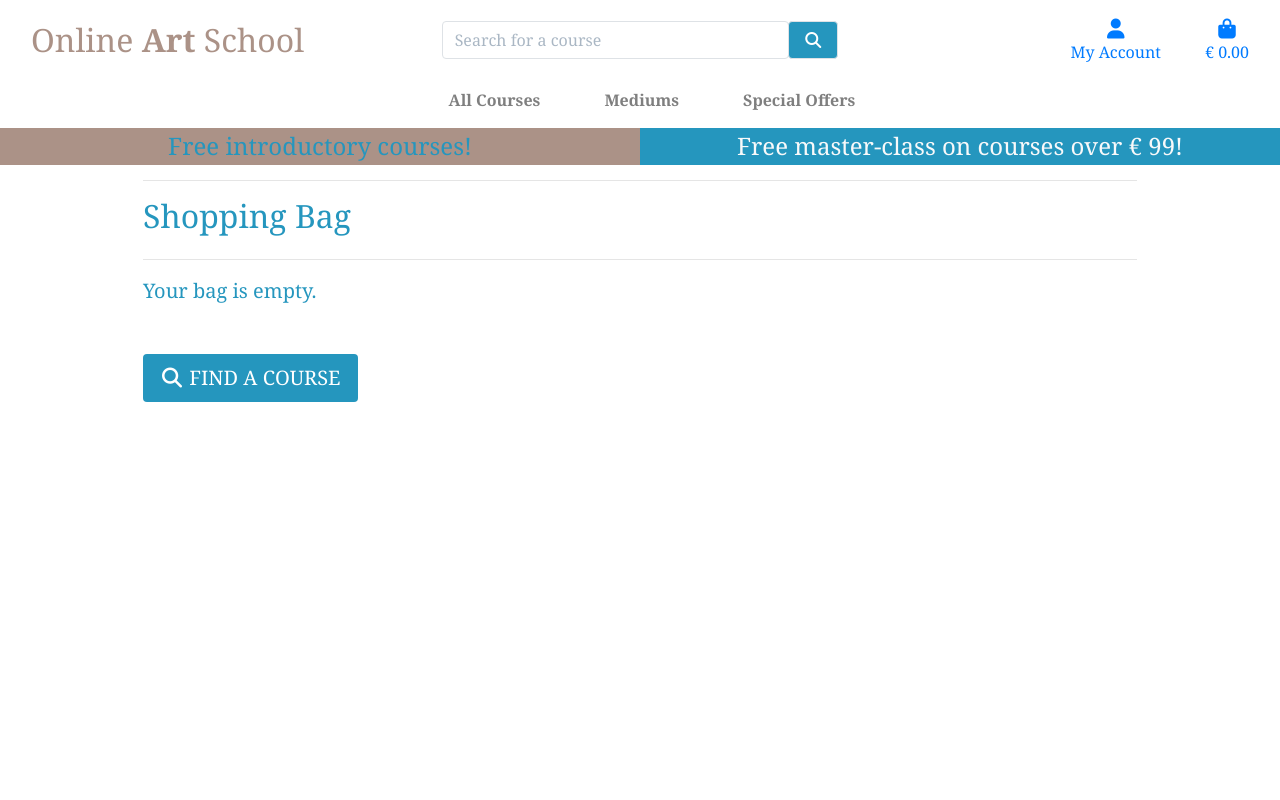
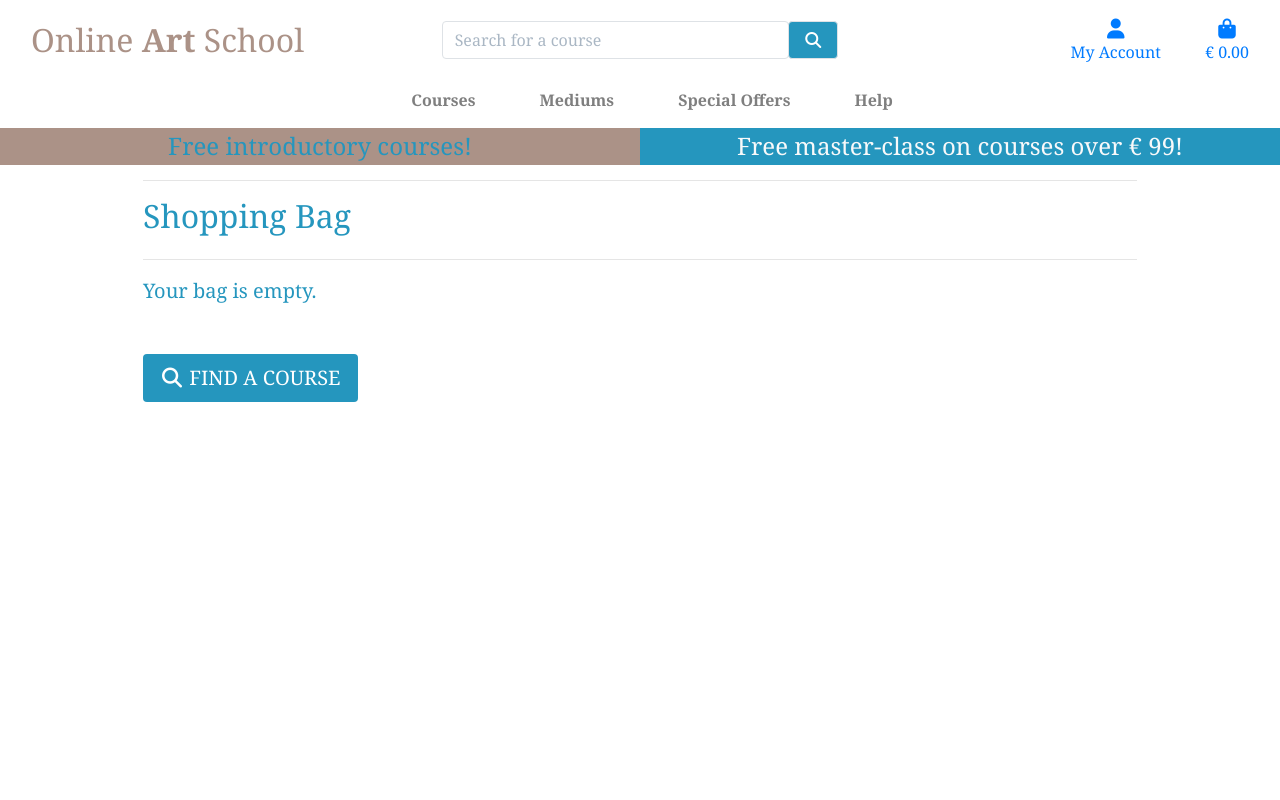
Before and after one commit to Natalitta/project_5, a Django app: page /bag/ in a window 1280 px wide. Run offline with Django 3.2, Linux system fonts and the light colour scheme; some libraries are stand-ins or nearby versions.

Commit message:
Add Help to main menu and link to Contact form

```diff
--- a/templates/includes/main-nav.html
+++ b/templates/includes/main-nav.html
@@ -7,11 +7,10 @@
         </li>
         <li class="nav-item dropdown">
             <a class="logo-font font-weight-bold nav-link mr-5" href="{% url 'courses' %}" id="all-courses-link" data-toggle="dropdown" aria-haspopup="true" aria-expanded="false">
-                All Courses
+                Courses
             </a>
             <div class="dropdown-menu border-0" aria-labelledby="all-courses-link">
                 <a href="{% url 'courses' %}?sort=price&direction=asc" class="dropdown-item">By Price</a>
-                <a href="{% url 'courses' %}?sort=category&direction=asc" class="dropdown-item ">By Medium</a>
                 <a href="{% url 'courses' %}" class="dropdown-item">All Courses</a>
             </div>
         </li>
@@ -24,17 +23,25 @@
                 <a href="{% url 'courses' %}?category=watercolour" class="dropdown-item">Watercolour</a>
                 <a href="{% url 'courses' %}?category=oil" class="dropdown-item">Oil</a>
                 <a href="{% url 'courses' %}?category=acrylic" class="dropdown-item">Acrylic</a>
-                <a href="{% url 'courses' %}?category=watercolour,oil,acrylic" class="dropdown-item">All Paints</a>
+                <a href="{% url 'courses' %}?category=watercolour,oil,acrylic" class="dropdown-item">All Mediums</a>
             </div>
         </li>
         <li class="nav-item dropdown">
-            <a class="logo-font font-weight-bold nav-link" href="#" id="specials-link" data-toggle="dropdown" aria-haspopup="true" aria-expanded="false">
+            <a class="logo-font font-weight-bold nav-link mr-5" href="#" id="specials-link" data-toggle="dropdown" aria-haspopup="true" aria-expanded="false">
                 Special Offers
             </a>
             <div class="dropdown-menu border-0" aria-labelledby="specials-link">
                 <a href="{% url 'courses' %}?category=new" class="dropdown-item">New Courses</a>
                 <a href="{% url 'courses' %}?category=free_courses" class="dropdown-item">Free Courses</a>
-                <a href="{% url 'courses' %}?category=new,deals,free_courses" class="dropdown-item">All Specials</a>
+                <a href="{% url 'courses' %}?category=new,free_courses" class="dropdown-item">All Specials</a>
+            </div>
+        </li>
+        <li class="nav-item dropdown">
+            <a class="logo-font font-weight-bold nav-link" href="#" id="contact-link" data-toggle="dropdown" aria-haspopup="true" aria-expanded="false">
+                Help
+            </a>
+            <div class="dropdown-menu border-0" aria-labelledby="contact-link">
+                <a href="{% url 'contact' %}" class="dropdown-item">Contact Us</a>
             </div>
         </li>
     </ul>
--- a/templates/includes/mobile-top-header.html
+++ b/templates/includes/mobile-top-header.html
@@ -32,7 +32,7 @@
             {% if request.user.is_superuser %}
                 <a href="{% url 'add_course' %}" class="dropdown-item">Manage Courses</a>
             {% endif %}
-            <a href="#" class="dropdown-item">My Profile</a>
+            <a href="{% url 'profile' %}" class="dropdown-item">My Profile</a>
             <a href="{% url 'account_logout' %}" class="dropdown-item">Logout</a>
         {% else %}
             <a href="{% url 'account_signup' %}" class="dropdown-item">Register</a>
```
